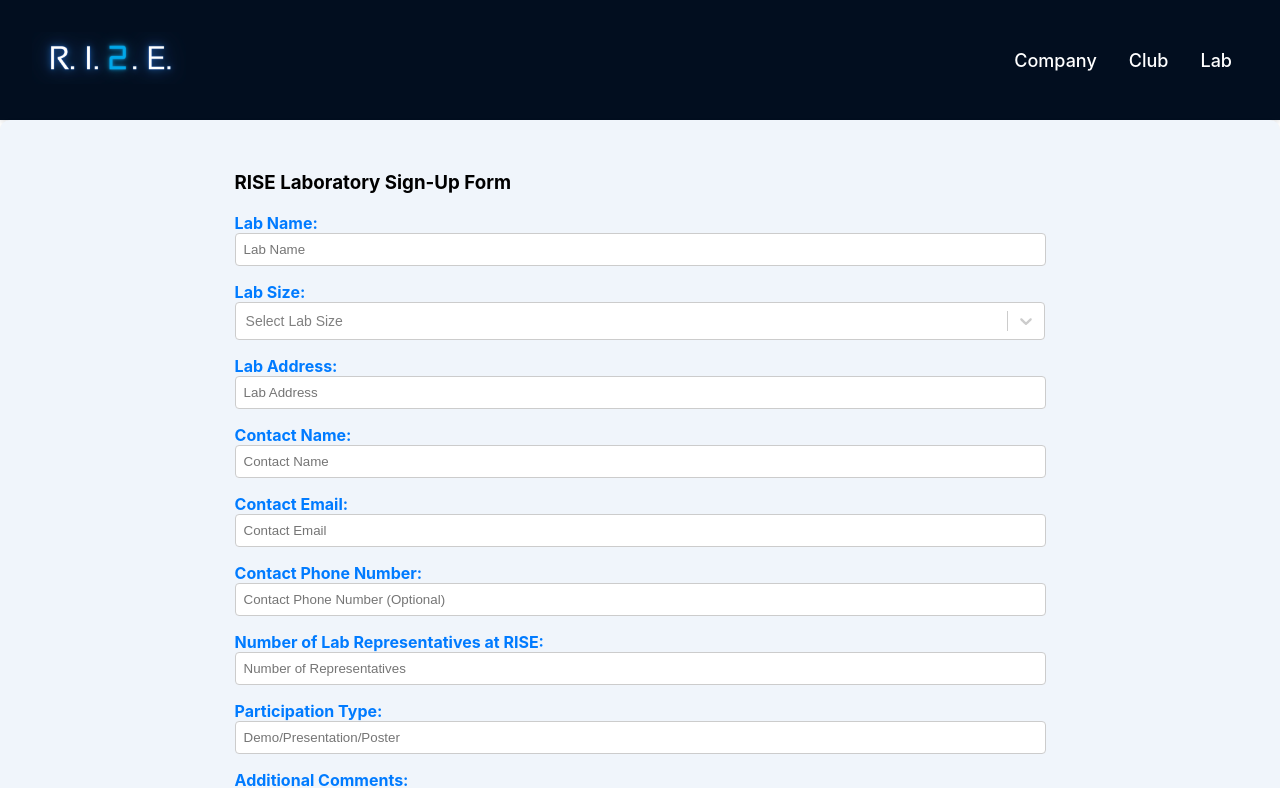
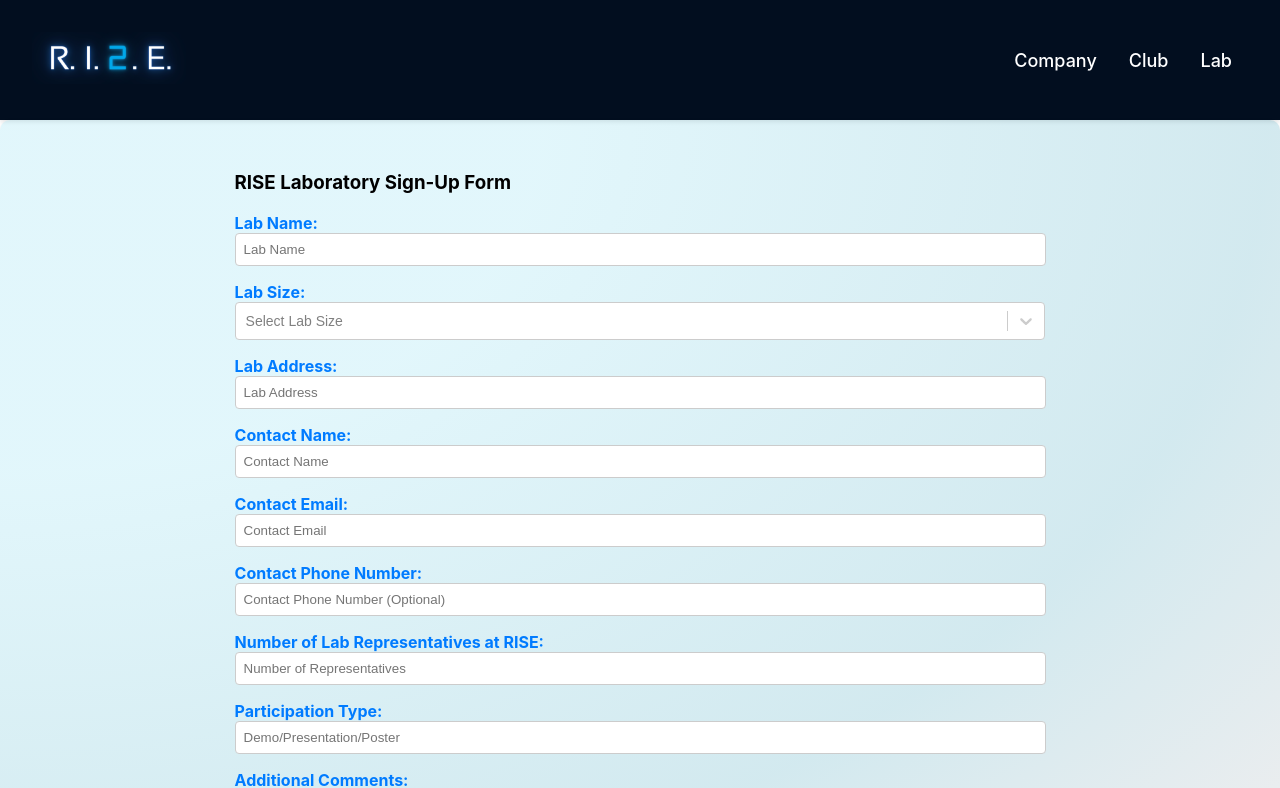
Before and after one commit to purdue-arc/FormDataApp, a React (Create React App) app: page /lab in a window 1280 px wide. Shown: the top 788 px of the page. Built offline with nearby package versions, Linux system fonts and the light colour scheme.

Commit message:
Background Style

```diff
--- a/src/formStyle.css
+++ b/src/formStyle.css
@@ -2,7 +2,7 @@
 
 /* Container for the form */
 .ui.placeholder.segment {
-  background-color: #f0f5fb; /* Light blue background color */
+  background-image: radial-gradient(at top left, rgba(109, 213, 237, 0.2) 30%, rgba(33, 147, 176, 0.2) 70%, rgba(144, 164, 174, 0.2) 90%, rgba(176, 190, 197, 0.2) 100%);
   padding: 2rem;
   border-radius: 10px;
   box-shadow: 0 2px 4px rgba(0, 0, 0, 0.1);
```
